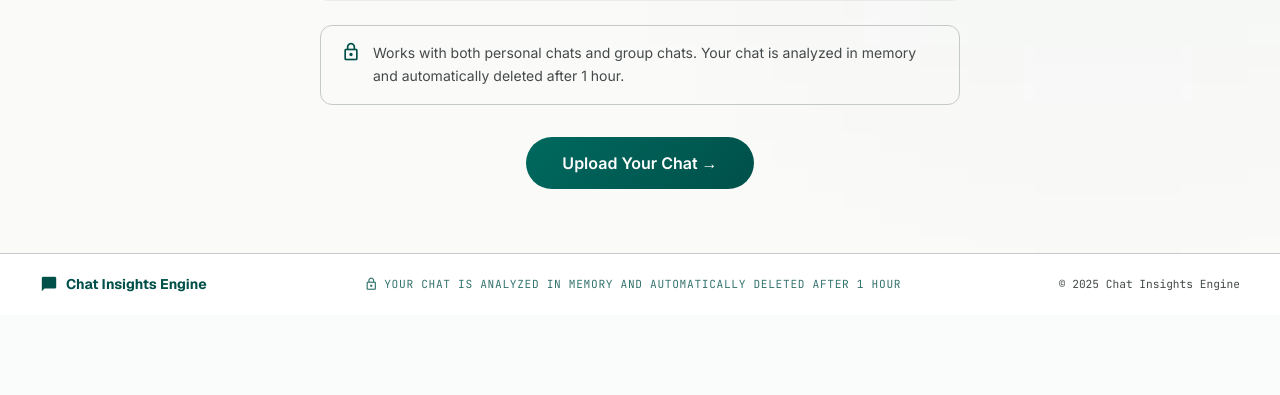
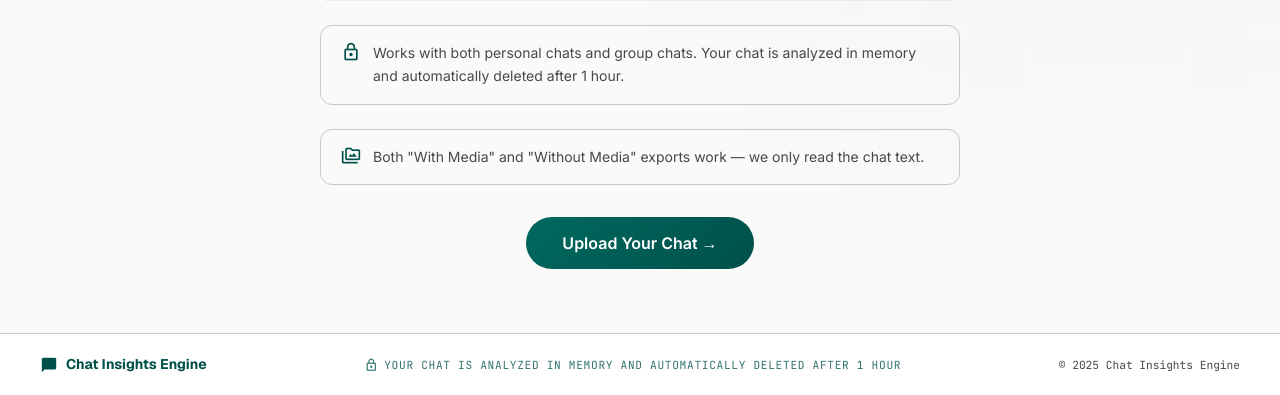
Before and after one commit to Adeyinka7789/chat-analyzer, a Python web app: template templates/how_to_export.html in a window 1280 px wide. Shown: the part 835-1230 px from the top of the page. Before the commit the page ends 1127 px from the top, so only its background shows below. Run offline with Jinja, Linux system fonts and the light colour scheme; the template is opened without the code that fills it, so the values that code supplies are empty; some libraries are stand-ins or nearby versions.

Commit message:
fixed again

```diff
--- a/templates/dropzone.html
+++ b/templates/dropzone.html
@@ -236,7 +236,7 @@
 {% block extra_scripts %}
 <script>
 const MAX_TXT_BYTES = 10 * 1024 * 1024;
-const MAX_ZIP_BYTES = 50 * 1024 * 1024;
+const MAX_ZIP_BYTES = 150 * 1024 * 1024;
 
 function getCookie(name) {
     const value = `; ${document.cookie}`;
@@ -273,7 +273,7 @@ function analyzeFlow() {
             const isZip = file.name.endsWith('.zip');
             const maxBytes = isZip ? MAX_ZIP_BYTES : MAX_TXT_BYTES;
             if (file.size > maxBytes) {
-                alert(`File is too large. Maximum size is ${isZip ? '50 MB (compressed)' : '10 MB'}.`);
+                alert(`File is too large. Maximum size is ${isZip ? '150 MB (compressed)' : '10 MB'}.`);
                 return;
             }
             this.selectedFile = file;
--- a/templates/how_to_export.html
+++ b/templates/how_to_export.html
@@ -120,6 +120,14 @@
         </p>
     </div>
 
+    <!-- Media note -->
+    <div class="note-box">
+        <span class="material-symbols-outlined text-primary-fixed" style="font-size:20px">perm_media</span>
+        <p class="text-sm text-on-surface-variant leading-relaxed">
+            Both "With Media" and "Without Media" exports work — we only read the chat text.
+        </p>
+    </div>
+
     <!-- CTA -->
     <div class="text-center">
         <a href="/" class="cta-btn">Upload Your Chat →</a>
```
Also changed, not shown: analyzer/views.py (+8 -5 lines).
